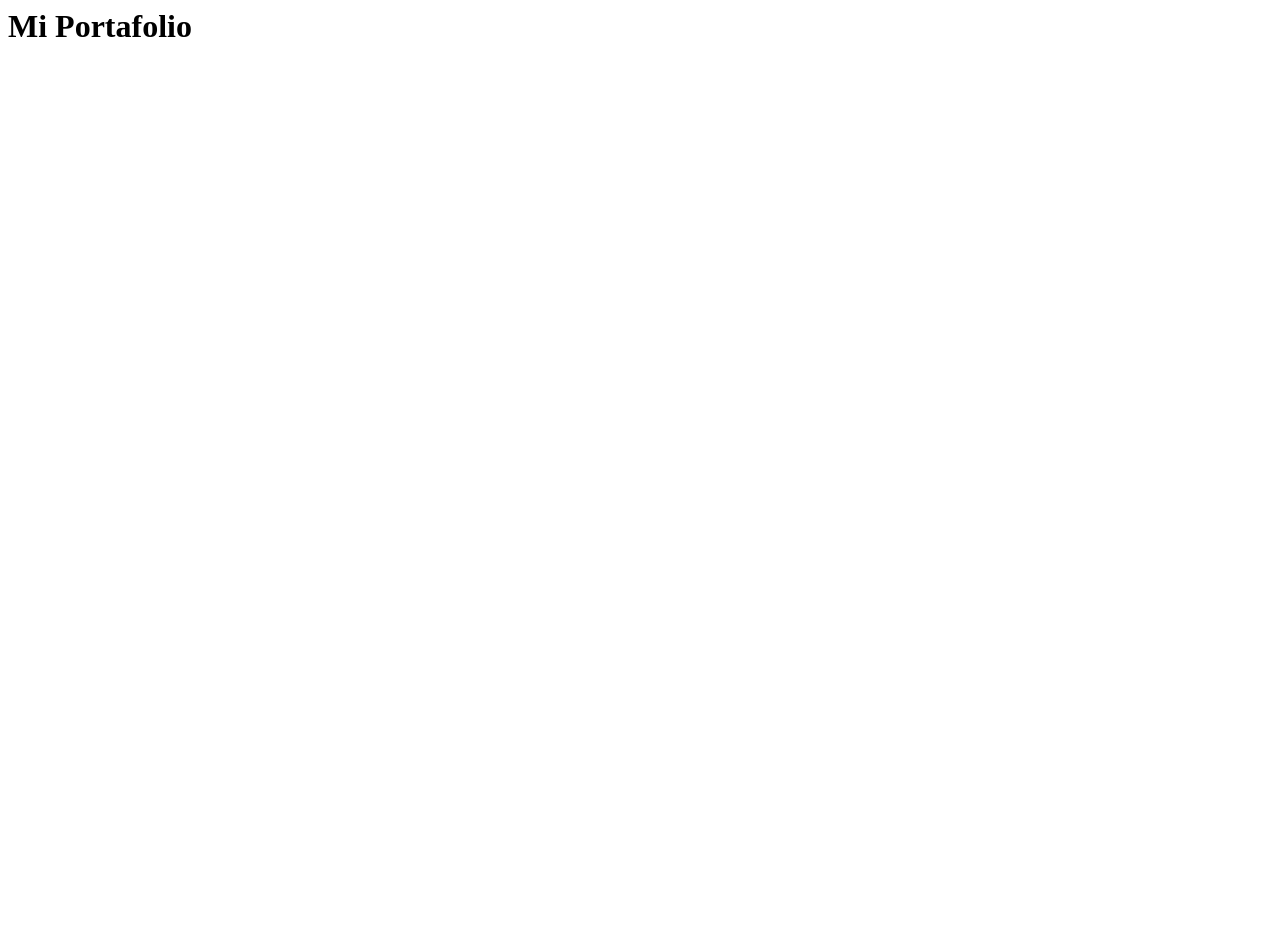
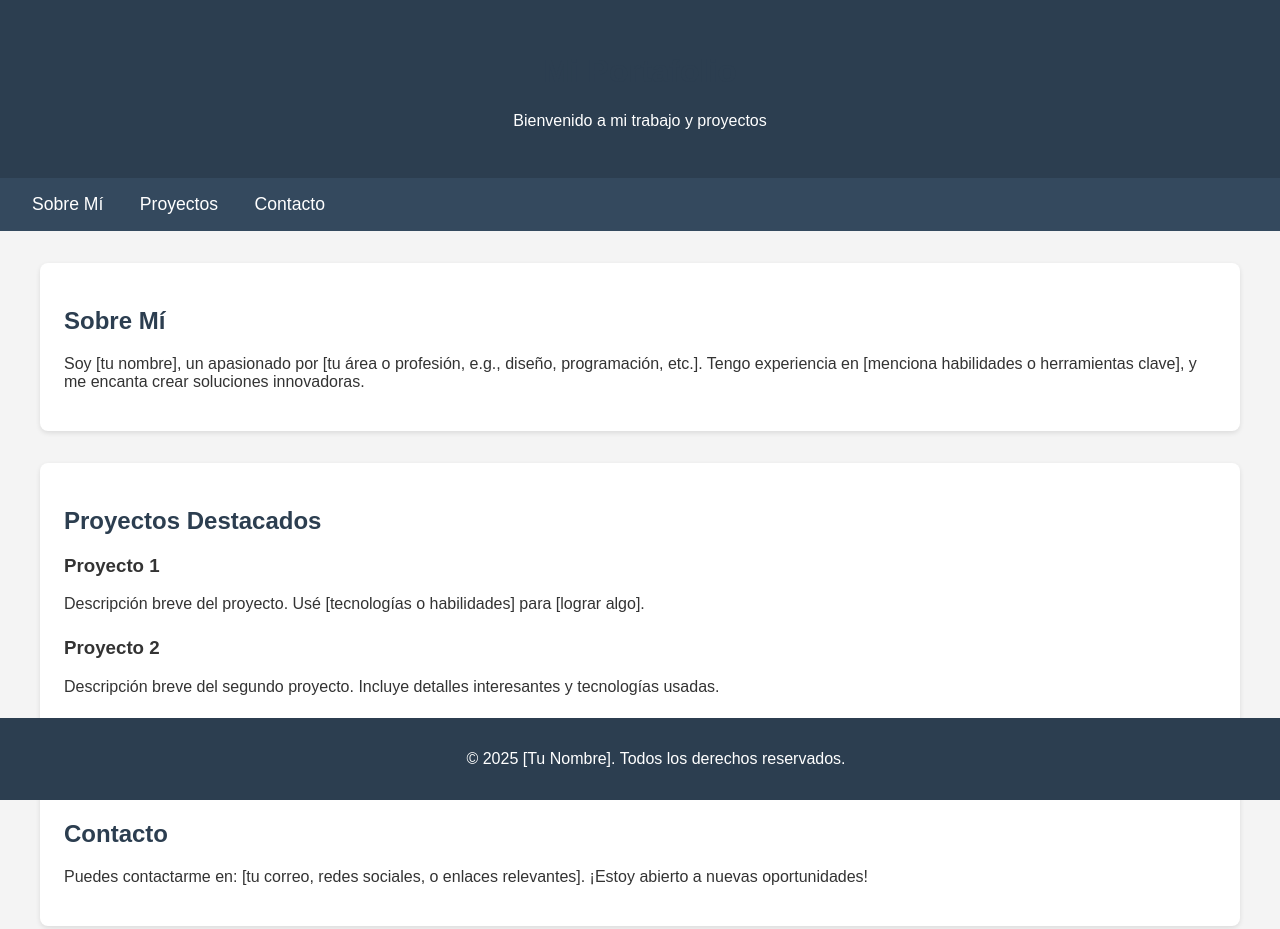
Before and after one commit to EcoBlancoPablo/Portafolio, a plain HTML site: page index.html in a window 1280 px wide. Before the commit the page ends 800 px from the top, so only its background shows below. Drawn offline with Linux system fonts and the light colour scheme.

Commit message:
Update index.html

```diff
--- a/index.html
+++ b/index.html
@@ -1 +1,98 @@
-<html><body><h1>Mi Portafolio</h1></body></html>
+<!DOCTYPE html>
+<html lang="es">
+<head>
+    <meta charset="UTF-8">
+    <meta name="viewport" content="width=device-width, initial-scale=1.0">
+    <title>Mi Portafolio</title>
+    <style>
+        body {
+            font-family: Arial, sans-serif;
+            margin: 0;
+            padding: 0;
+            background-color: #f4f4f4;
+            color: #333;
+        }
+        header {
+            background-color: #2c3e50;
+            color: white;
+            text-align: center;
+            padding: 2rem;
+        }
+        nav {
+            background-color: #34495e;
+            padding: 1rem;
+        }
+        nav a {
+            color: white;
+            text-decoration: none;
+            margin: 0 1rem;
+            font-size: 1.1rem;
+        }
+        nav a:hover {
+            color: #3498db;
+        }
+        .container {
+            max-width: 1200px;
+            margin: 0 auto;
+            padding: 2rem;
+        }
+        .section {
+            margin-bottom: 2rem;
+            background-color: white;
+            padding: 1.5rem;
+            border-radius: 8px;
+            box-shadow: 0 2px 5px rgba(0,0,0,0.1);
+        }
+        h1, h2 {
+            color: #2c3e50;
+        }
+        .project {
+            margin-bottom: 1.5rem;
+        }
+        footer {
+            background-color: #2c3e50;
+            color: white;
+            text-align: center;
+            padding: 1rem;
+            position: fixed;
+            bottom: 0;
+            width: 100%;
+        }
+    </style>
+</head>
+<body>
+    <header>
+        <h1>Mi Portafolio</h1>
+        <p>Bienvenido a mi trabajo y proyectos</p>
+    </header>
+    <nav>
+        <a href="#sobre-mi">Sobre Mí</a>
+        <a href="#proyectos">Proyectos</a>
+        <a href="#contacto">Contacto</a>
+    </nav>
+    <div class="container">
+        <section id="sobre-mi" class="section">
+            <h2>Sobre Mí</h2>
+            <p>Soy [tu nombre], un apasionado por [tu área o profesión, e.g., diseño, programación, etc.]. Tengo experiencia en [menciona habilidades o herramientas clave], y me encanta crear soluciones innovadoras.</p>
+        </section>
+        <section id="proyectos" class="section">
+            <h2>Proyectos Destacados</h2>
+            <div class="project">
+                <h3>Proyecto 1</h3>
+                <p>Descripción breve del proyecto. Usé [tecnologías o habilidades] para [lograr algo].</p>
+            </div>
+            <div class="project">
+                <h3>Proyecto 2</h3>
+                <p>Descripción breve del segundo proyecto. Incluye detalles interesantes y tecnologías usadas.</p>
+            </div>
+        </section>
+        <section id="contacto" class="section">
+            <h2>Contacto</h2>
+            <p>Puedes contactarme en: [tu correo, redes sociales, o enlaces relevantes]. ¡Estoy abierto a nuevas oportunidades!</p>
+        </section>
+    </div>
+    <footer>
+        <p>&copy; 2025 [Tu Nombre]. Todos los derechos reservados.</p>
+    </footer>
+</body>
+</html>
```
